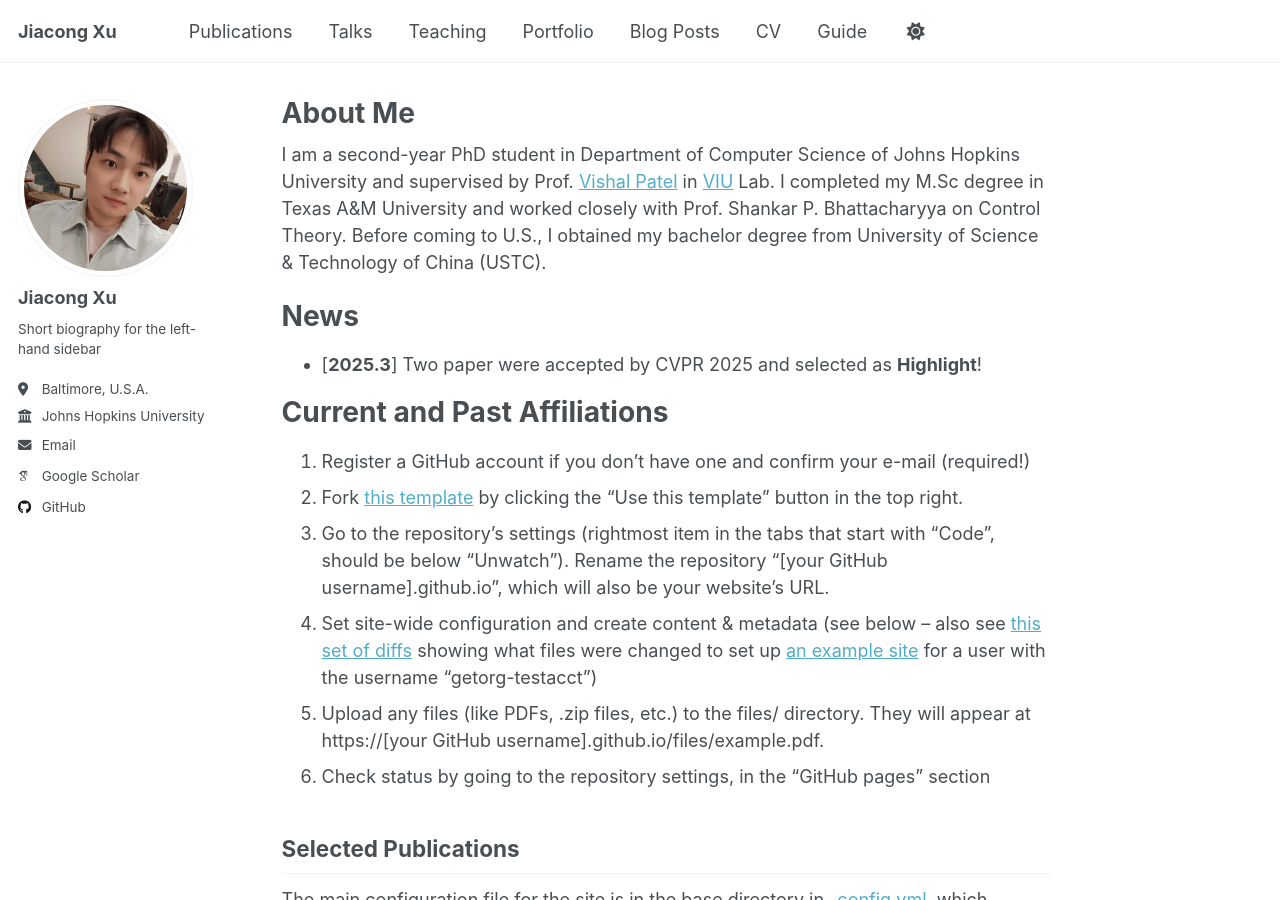
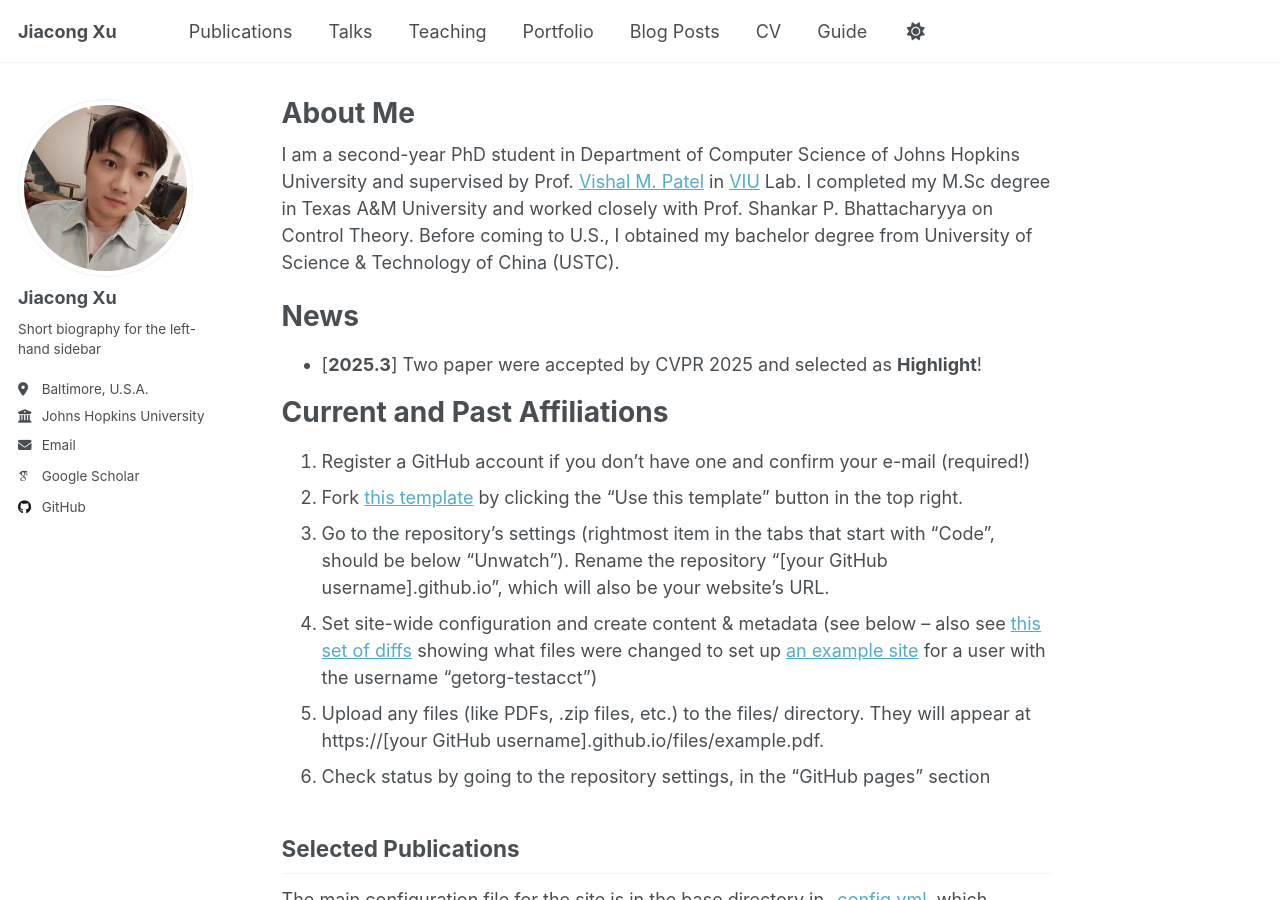
Before and after one commit to XuJiacong/XuJiacong.github.io, a Jekyll site: the page built from _pages/about.md, in a window 1280 px wide and 900 px high. Built offline with Jekyll 4.4.1, drawn with Linux system fonts in a browser that asks for light colours; some web fonts are replaced.

```diff
--- a/_pages/about.md
+++ b/_pages/about.md
@@ -7,7 +7,7 @@ redirect_from:
   - /about.html
 ---
 
-I am a second-year PhD student in Department of Computer Science of Johns Hopkins University and supervised by Prof. [Vishal Patel](https://engineering.jhu.edu/faculty/vishal-patel/) in [VIU](https://engineering.jhu.edu/vpatel36/team/vishalpatel/) Lab. I completed my M.Sc degree in Texas A&M University and worked closely with Prof. Shankar P. Bhattacharyya on Control Theory. Before coming to U.S., I obtained my bachelor degree from University of Science & Technology of China (USTC).
+I am a second-year PhD student in Department of Computer Science of Johns Hopkins University and supervised by Prof. [Vishal M. Patel](https://engineering.jhu.edu/faculty/vishal-patel/) in [VIU](https://engineering.jhu.edu/vpatel36/team/vishalpatel/) Lab. I completed my M.Sc degree in Texas A&M University and worked closely with Prof. Shankar P. Bhattacharyya on Control Theory. Before coming to U.S., I obtained my bachelor degree from University of Science & Technology of China (USTC).
 
 News
 ======
```
